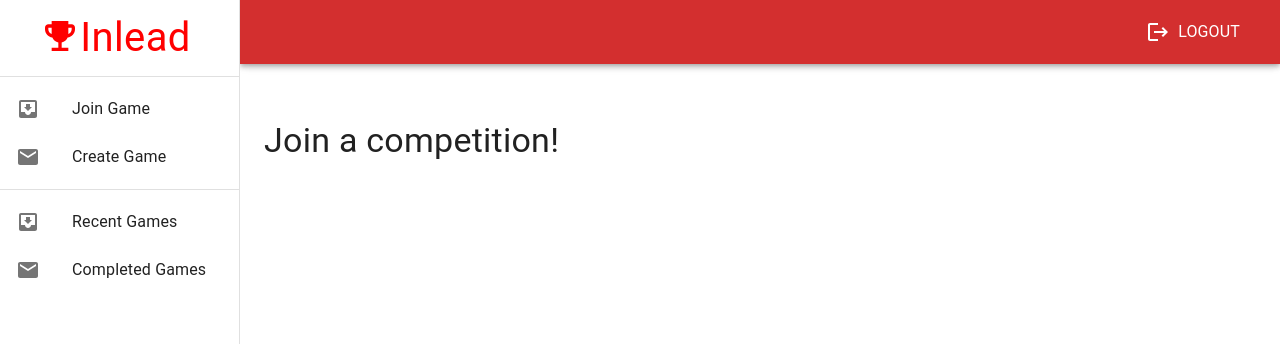
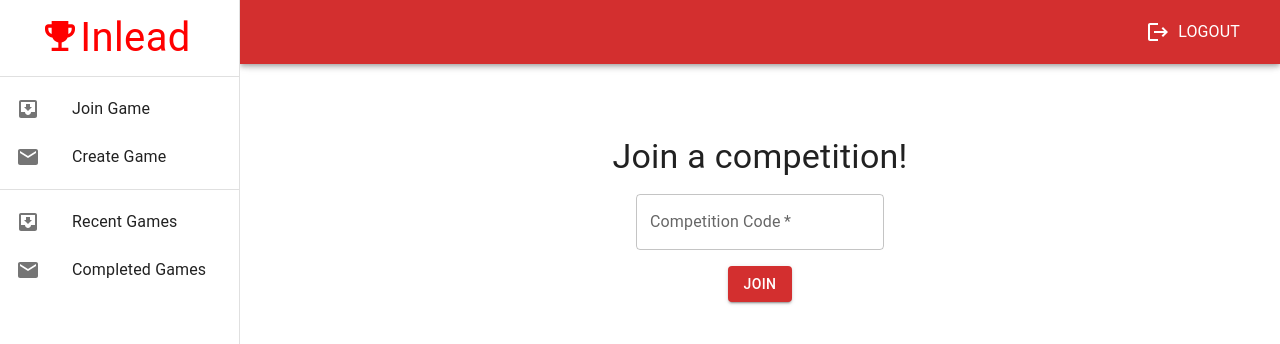
Before and after one commit to josh-ramos-22/Inlead, a React (Create React App) app in the folder frontend/: page / in a window 1280 px wide. Shown: the top 344 px of the page. Built offline with nearby package versions, Linux system fonts and the light colour scheme; sample sign-in values are in the browser's storage.

Commit message:
Created join page

```diff
--- a/frontend/src/pages/JoinPage.tsx
+++ b/frontend/src/pages/JoinPage.tsx
@@ -1,12 +1,64 @@
 import React from "react";
 
-import { Box } from "@mui/material";
-import { Typography } from "@mui/material";
+import {
+  Box,
+  Button,
+  Typography
+} from "@mui/material";
 
-import LogoutButton from "../components/LogoutButton";
+import ValidatedTextField from "../components/ValidatedTextField";
+import ErrorMessageBox from "../components/ErrorMessageBox";
 import FormattedPage from "../components/FormattedPage";
 
+import { Context, useContext } from "../context";
+import { useNavigate } from "react-router-dom";
+
+import {
+  Formik,
+  Form,
+} from "formik";
+
+import * as yup from "yup";
+import { BACKEND_URL } from "../helpers/config";
+
+const validationSchema = yup.object({
+  code: yup
+    .number()
+    .required("Please enter a competition code")
+});
+
+type inputData = {
+  code: number
+}
+
 const JoinPage : React.FC = () => {
+  const [backendError, setBackendError] = React.useState("");
+  const navigate = useNavigate();
+
+  const context = useContext(Context);
+  const getters = context.getters;
+
+  const doJoin = async (data : inputData) => {
+    const response = await fetch(
+      `${BACKEND_URL}/competition/join/v1`, {
+        method: "POST",
+        headers: {
+          "Content-type" : "application/json"
+        },
+        body: JSON.stringify({
+          token: getters.token,
+          comp_id: data.code
+        })
+      }
+    );
+
+    const res = await response.json();
+    if (response.status !== 200) {
+      setBackendError(res.message);
+    } else {
+      navigate(`/competition/${data.code}`);
+    }
+  };
 
   return (
     <Box sx={{
@@ -23,7 +75,42 @@ const JoinPage : React.FC = () => {
             m: 0
           }}
         >
-          <Typography component="h1" variant="h4">Join a competition!</Typography>
+          <Box
+            sx = {{
+              my: 2,
+              mx: 2,
+              display: "flex",
+              flexDirection: "column",
+              alignItems: "center"
+            }}
+          >
+            <Typography component="h1" variant="h4">Join a competition!</Typography>
+            <ErrorMessageBox message={backendError}/>
+
+            <Formik
+              validateOnChange={true}
+              initialValues = {{
+                code: 0,
+              }}
+              validationSchema={validationSchema}
+              onSubmit={(data, { setSubmitting }) => {
+                setBackendError("");
+                setSubmitting(true); // prevents submissions during async call
+                doJoin(data);
+                setSubmitting(false);
+              }}
+            >
+              {({ values, errors, isSubmitting }) => (
+                <Form>
+                  <ValidatedTextField placeholder="Competition Code" name="competitioncode" />
+                  <Box sx={{display: "flex", justifyContent: "center"}}>
+                    <Button sx={{m: 1, mb: 1}} variant="contained" type="submit" disabled={isSubmitting}>Join</Button>
+                  </Box>
+                </Form>
+              )}
+            </Formik>
+          </Box>
+
         </Box>
 
 
```
Also changed, not shown: 1 other file (tests, documents, lock files or other folders).
